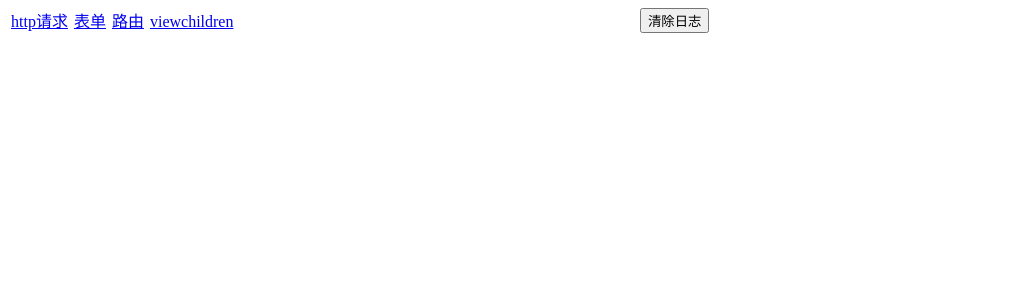
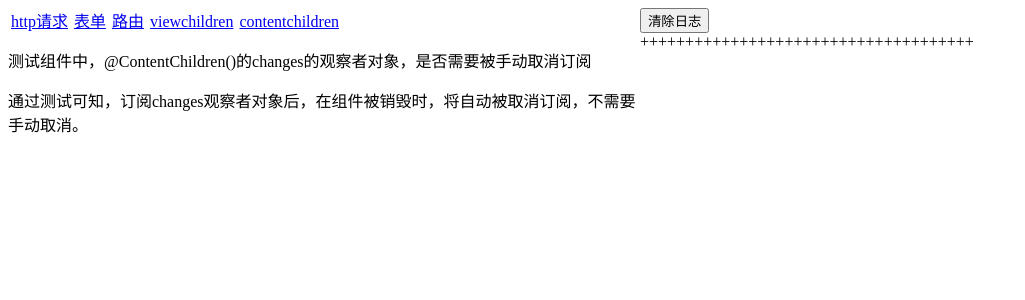
Before and after one commit to wjx774326739/ngx-observable, an Angular app: page /contentchildren in a window 1280 px wide. Before the commit this address led to /. Shown: the top 300 px of the page, without its empty margins (0-1025 px from the left). Built offline with nearby package versions, Linux system fonts and the light colour scheme.

Commit message:
测试@ContentChildren

```diff
--- a/src/app/app.component.ts
+++ b/src/app/app.component.ts
@@ -29,6 +29,10 @@ export class AppComponent {
     {
       name: 'viewchildren',
       url: '/viewchildren'
+    },
+    {
+      name: 'contentchildren',
+      url: '/contentchildren'
     }
   ];
 
--- a/src/app/app.routing.ts
+++ b/src/app/app.routing.ts
@@ -22,6 +22,10 @@ const routes: Routes = [
     loadChildren: () => import('./viewchildren/viewchildren.module').then(m => m.ViewchildrenModule)
   },
   {
+    path: 'contentchildren',
+    loadChildren: () => import('./contentchildren/contentchildren.module').then(m => m.ContentchildrenModule)
+  },
+  {
     path: '',
     pathMatch: 'full',
     redirectTo: 'http'
--- /dev/null
+++ b/src/app/contentchildren/contentchildren.component.html
@@ -0,0 +1,6 @@
+<p>
+  测试组件中，@ContentChildren()的changes的观察者对象，是否需要被手动取消订阅
+</p>
+<p>
+  通过测试可知，订阅changes观察者对象后，在组件被销毁时，将自动被取消订阅，不需要手动取消。
+</p>
--- /dev/null
+++ b/src/app/contentchildren/contentchildren.component.ts
@@ -0,0 +1,53 @@
+import { Subscription } from 'rxjs';
+
+import {
+    AfterContentInit,
+    Component,
+    ContentChildren,
+    OnDestroy,
+    OnInit,
+    QueryList
+} from '@angular/core';
+
+import { LogService } from '../log.service';
+
+@Component({
+  selector: 'app-contentchildren',
+  templateUrl: './contentchildren.component.html',
+  styleUrls: ['./contentchildren.component.css']
+})
+export class ContentchildrenComponent implements OnInit, AfterContentInit, OnDestroy {
+
+  @ContentChildren('test')
+  testContent: QueryList<any>;
+
+  contentChildrenChanges$Index: Subscription;
+
+  constructor(
+    private logSer: LogService,
+  ) {
+    this.logSer.startLog();
+  }
+
+  ngOnInit() {
+  }
+
+  ngAfterContentInit(): void {
+    this.contentChildrenChanges$Index = this.testContent.changes.subscribe(data => { });
+    this.logSer.publishLog(
+      '这是在ContentchildrenComponent中记录的日志。此时订阅观察了 @ContentChildren的changes观察对象。此时的状态为：closed-'
+      + this.contentChildrenChanges$Index.closed
+    );
+  }
+
+  ngOnDestroy() {
+    setTimeout(() => {
+      this.logSer.publishLog(
+        '这是在ContentchildrenComponent中记录的日志。此时组件被销毁，被观察的 @ContentChildren的changes观察对象的状态为：closed-'
+        + this.contentChildrenChanges$Index.closed
+      );
+      this.logSer.endLog();
+    });
+  }
+
+}
--- a/src/app/viewchildren/viewchildren.component.ts
+++ b/src/app/viewchildren/viewchildren.component.ts
@@ -41,14 +41,13 @@ export class ViewchildrenComponent implements OnInit, AfterViewInit, OnDestroy {
   }
 
   ngOnDestroy(): void {
-    // setTimeout(() => {
-    console.log(this.viewchildrenChanges$Index);
-    // }, 1000);
-    this.logSer.publishLog(
-      '这是在ViewchildrenComponent中记录的日志。此时组件被销毁，被观察的@ViewChildren的changes观察对象的状态为：closed-'
-      + this.viewchildrenChanges$Index.closed
-    );
-    this.logSer.endLog();
+    setTimeout(() => {
+      this.logSer.publishLog(
+        '这是在ViewchildrenComponent中记录的日志。此时组件被销毁，被观察的@ViewChildren的changes观察对象的状态为：closed-'
+        + this.viewchildrenChanges$Index.closed
+      );
+      this.logSer.endLog();
+    });
   }
 
 }
```
Also changed, not shown: src/app/contentchildren/contentchildren.module.ts (added, +14 -0 lines), src/app/contentchildren/contentchildren.routing.ts (added, +20 -0 lines), src/app/contentchildren/contentchildren.component.css (added), 1 other file (tests, documents, lock files or other folders).
